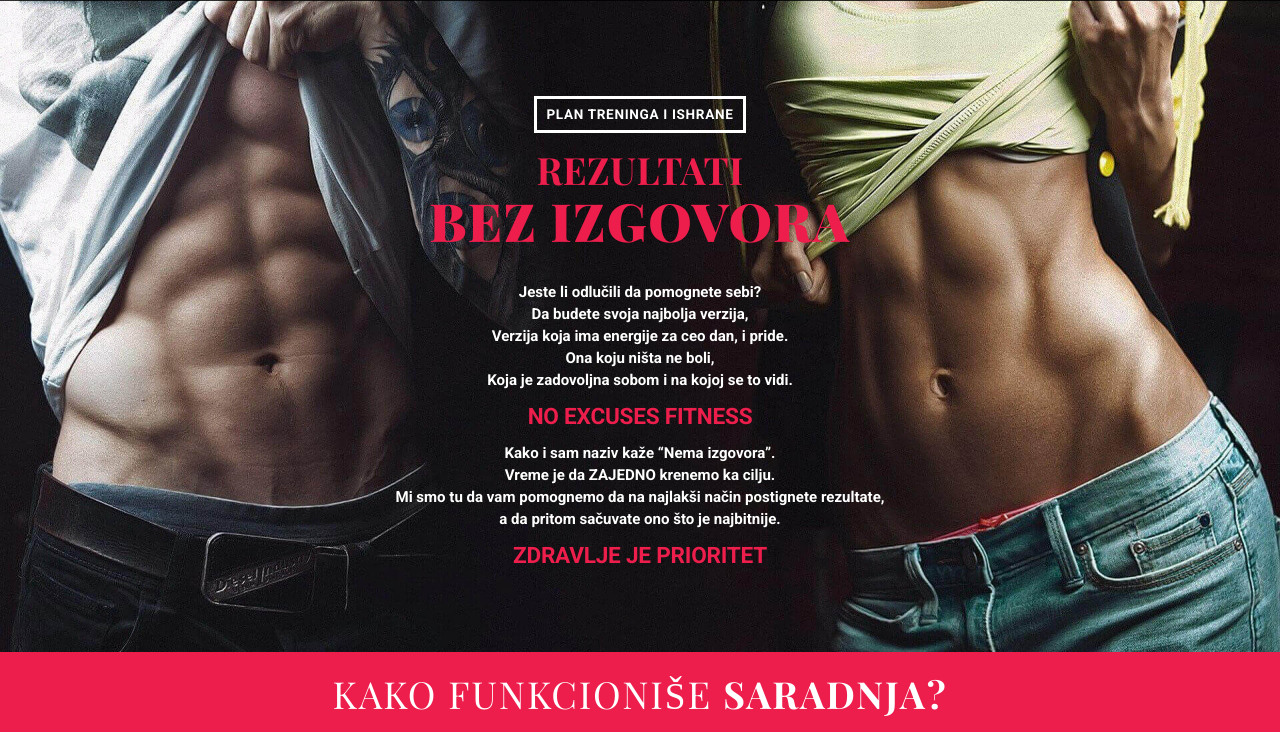
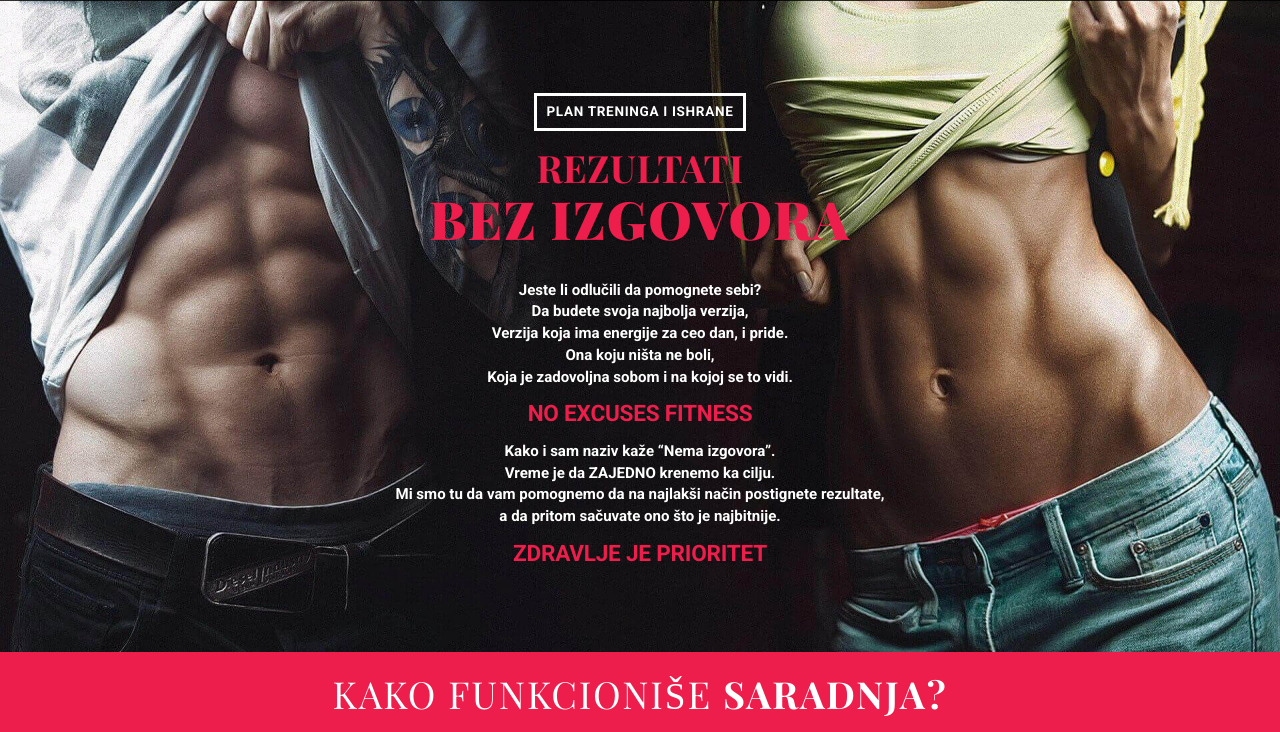
Before and after one commit to wanted70a/boran, a website: page app/index.html in a window 1280 px wide. Shown: the part 68-800 px from the top of the page. Drawn offline with nearby package versions, Linux system fonts and the light colour scheme; some packages are replaced by stand-ins of ours.

Commit message:
boran final

```diff
--- a/app/css/master-css.css
+++ b/app/css/master-css.css
@@ -474,27 +474,15 @@ body {
     width: 100%; }
   .hero-content {
     position: absolute;
+    position: absolute;
+    left: 50%;
+    top: 54.5%;
+    transform: translate(-50%, -50%);
+    width: 100%;
     background-color: transparent;
-    height: 70%;
     margin: auto;
-    top: 0;
-    left: 5%;
-    bottom: 0;
-    right: 5%;
     text-align: center;
-    padding: 0 3rem;
-    padding-top: 6rem; }
-    @media screen and (min-width: 1024px) {
-      .hero-content {
-        top: 5%;
-        left: 0;
-        bottom: 0;
-        right: 0;
-        padding-top: 4rem;
-        width: 48%;
-        height: 70%;
-        margin: auto;
-        background-color: transparent; } }
+    padding: 0 3rem; }
   .hero-title {
     color: #ed1e4c;
     font-family: 'Playfair Display', serif;
--- a/app/scss/blocks/header/_b-hero-image.scss
+++ b/app/scss/blocks/header/_b-hero-image.scss
@@ -12,23 +12,15 @@
 
 	&-content{
 		position:absolute;
+		position: absolute;
+      left: 50%;
+      top: 54.5%;
+      transform: translate(-50%,-50%);
+      width: 100%;
 		background-color:transparent;
-		height:70%;
 		margin: auto;
-  		top: 0; left: 5%; bottom: 0; right: 5%;
-  		text-align: center;
+  		 text-align: center;
   		padding:0 3rem;
-  		padding-top:6rem;
-
-  		@include breakpoint(desktop){
-			top: 5%; left: 0; bottom: 0; right: 0;
-			padding-top:4rem;
-			width:48%;
-			height:70%;
-			margin: auto;
-			background-color:transparent;
-		}
-
 	}
 
 	&-title{
```
Also changed, not shown: app/index-production.html (+2 -2 lines), app/css/master-css-min.css.
